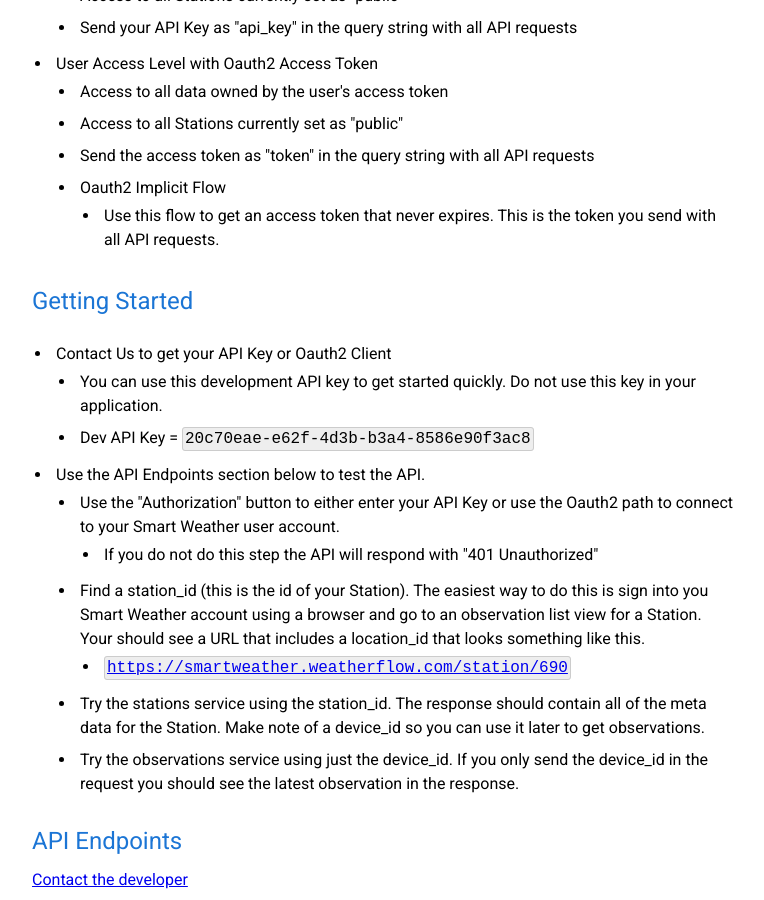
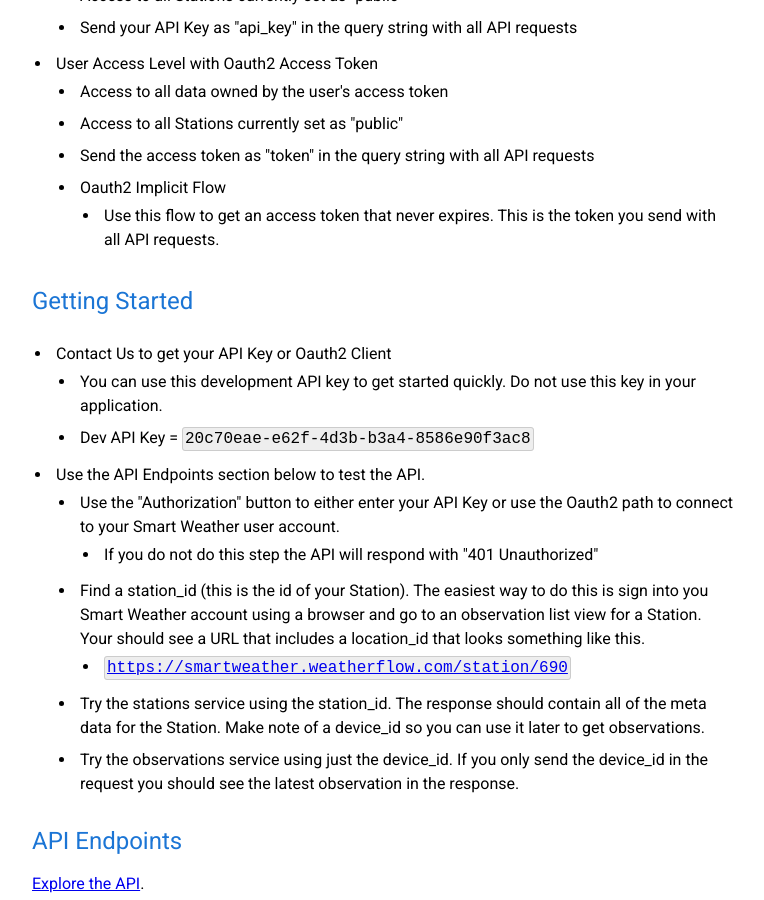
Before and after one commit to WeatherFlow/SmartWeather, a Jekyll site: the page built from api/index.html, in a window 1280 px wide and 900 px high, scrolled down 1201 px. Shown: the whole window, without its empty margins (378-1142 px from the left). Built offline with Jekyll 4.4.1, drawn with Linux system fonts in a browser that asks for light colours; nearby versions of some CDN libraries.

Commit message:
Adding link to swagger

```diff
--- a/api/index.html
+++ b/api/index.html
@@ -61,4 +61,4 @@
 </ul>
 
 <h2><a name="api-endpoints">API Endpoints</a></h2>
-<a href="mailto:jforare@weatherflow.com?subject=WeatherFlow Smart Weather API">Contact the developer</a>
+<p><a href="{{site.url}}/api/swagger">Explore the API</a>.</p>
```
